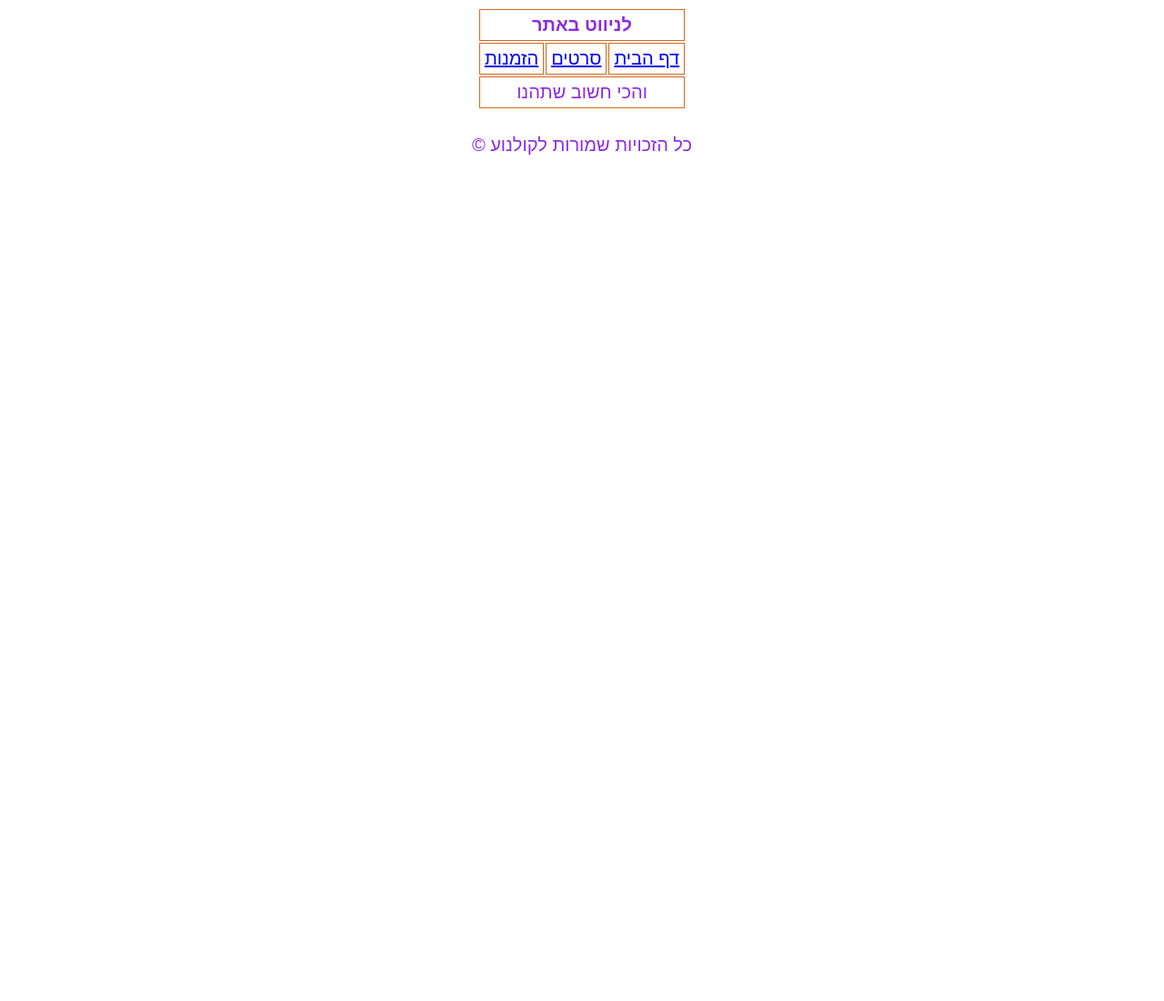
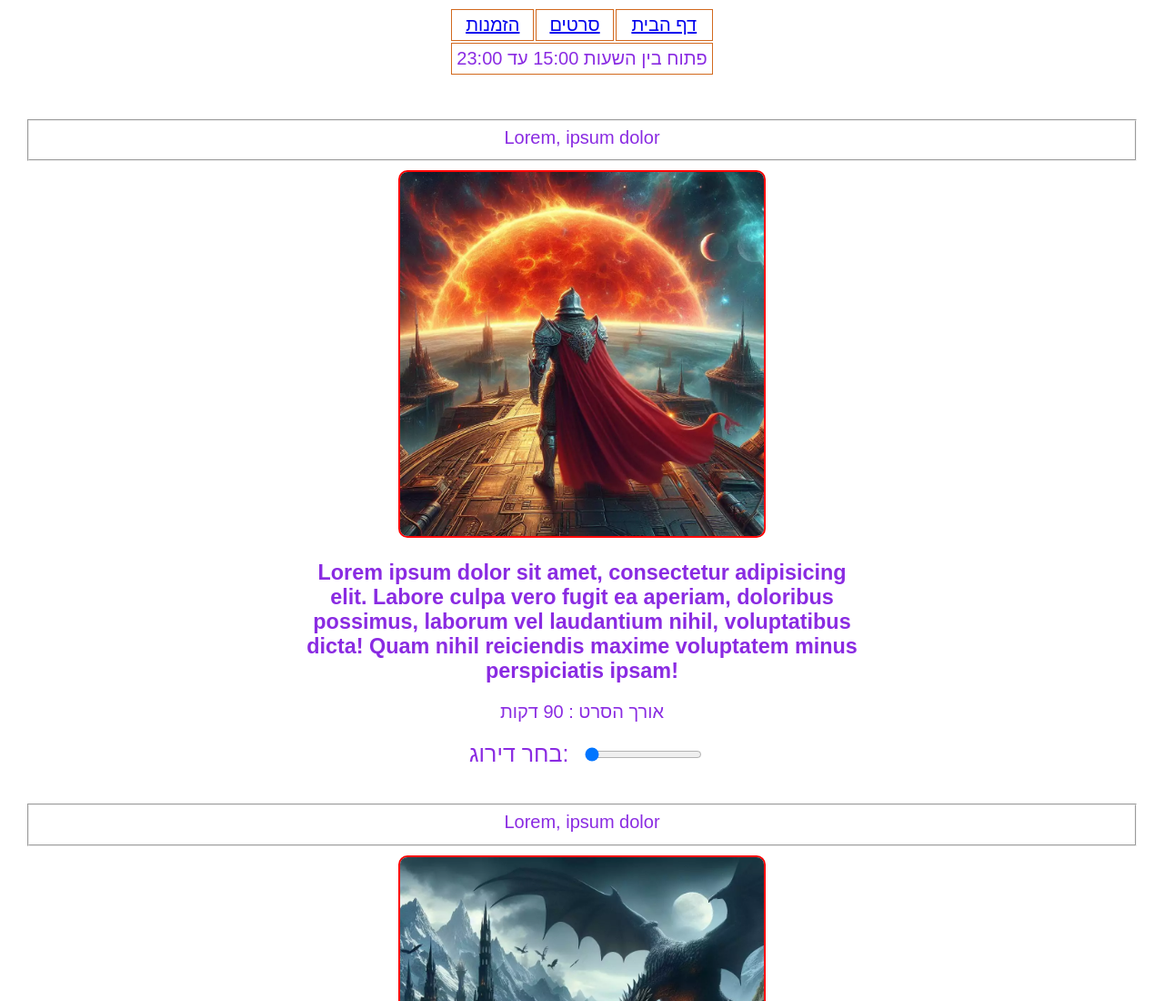
Before and after one commit to sh770/cinema, a plain HTML site: page movise.html in a window 1280 px wide. Shown: the top 1100 px of the page at 91% size. Before the commit the page ends 800 px from the top, so only its background shows below. Drawn offline with Linux system fonts and the light colour scheme.

Commit message:
משימת סיום

```diff
--- a/movise.html
+++ b/movise.html
@@ -1,17 +1,19 @@
 <!DOCTYPE html>
 <html lang="he">
+
 <head>
     <meta charset="UTF-8">
     <meta name="viewport" content="width=device-width, initial-scale=1.0">
     <title>סרטים</title>
     <link rel="stylesheet" href="style.css">
 </head>
+
 <body>
     <header>
         <nav>
             <table>
                 <thead>
-                        <th colspan="100%">לניווט באתר</th>
+                    <!-- <th colspan="100%">קולנוע מדע בדיוני ופנטזיה אינטראקטיבי</th> -->
                 </thead>
                 <tbody>
                     <tr>
@@ -21,9 +23,8 @@
                     </tr>
                 </tbody>
                 <tfoot>
-                        <td colspan="100%">והכי חשוב שתהנו</td>
+                    <td colspan="100%">פתוח בין השעות 15:00 עד 23:00</td>
                 </tfoot>
-
             </table>
         </nav>
 
@@ -31,6 +32,69 @@
     <main>
         <h1></h1>
         <h2></h2>
+
+        <article>
+            <figure>
+                <fieldset>Lorem, ipsum dolor</fieldset>
+                <img src="3.cinema.webp" alt="סרט חדש">
+                <h3>Lorem ipsum dolor sit amet, consectetur adipisicing elit. Labore culpa vero fugit ea aperiam,
+                    doloribus possimus, laborum vel laudantium nihil, voluptatibus dicta! Quam nihil reiciendis maxime
+                    voluptatem minus perspiciatis ipsam!</h3>
+                <p>אורך הסרט : 90 דקות</p>
+
+                <label for="rating-slider">בחר דירוג:</label>
+                <input type="range" id="rating-slider" name="rating" min="1" max="10" value="1">
+
+            </figure>
+            <figure>
+                <fieldset>Lorem, ipsum dolor</fieldset>
+                <img src="7.cinema.webp" alt="סרט חדש">
+                <h3>Lorem ipsum dolor sit amet, consectetur adipisicing elit. Labore culpa vero fugit ea aperiam,
+                    doloribus possimus,
+                    laborum vel laudantium nihil, voluptatibus dicta! Quam nihil reiciendis maxime voluptatem minus
+                    perspiciatis ipsam!
+                </h3>
+                <p>אורך הסרט : 90 דקות</p>
+                <label for="rating-slider">בחר דירוג:</label>
+                <input type="range" id="rating-slider" name="rating" min="1" max="10" value="1">
+            </figure>
+            <figure>
+                <fieldset>Lorem, ipsum dolor</fieldset>
+                <img src="11.cinema.webp" alt="סרט חדש">
+                <h3>Lorem ipsum dolor sit amet, consectetur adipisicing elit. Labore culpa vero fugit ea aperiam,
+                    doloribus possimus,
+                    laborum vel laudantium nihil, voluptatibus dicta! Quam nihil reiciendis maxime voluptatem minus
+                    perspiciatis ipsam!
+                </h3>
+                <p>אורך הסרט : 90 דקות</p>
+                <label for="rating-slider">בחר דירוג:</label>
+                <input type="range" id="rating-slider" name="rating" min="1" max="10" value="1">
+            </figure>
+            <figure>
+                <fieldset>Lorem, ipsum dolor</fieldset>
+                <img src="6.cinema.webp" alt="סרט חדש">
+                <h3>Lorem ipsum dolor sit amet, consectetur adipisicing elit. Labore culpa vero fugit ea aperiam,
+                    doloribus possimus,
+                    laborum vel laudantium nihil, voluptatibus dicta! Quam nihil reiciendis maxime voluptatem minus
+                    perspiciatis ipsam!
+                </h3>
+                <p>אורך הסרט : 90 דקות</p>
+                <label for="rating-slider">בחר דירוג:</label>
+                <input type="range" id="rating-slider" name="rating" min="1" max="10" value="1">
+            </figure>
+            <figure>
+                <fieldset>Lorem, ipsum dolor</fieldset>
+                <img src="10.cinema.webp" alt="סרט חדש">
+                <h3>Lorem ipsum dolor sit amet, consectetur adipisicing elit. Labore culpa vero fugit ea aperiam,
+                    doloribus possimus,
+                    laborum vel laudantium nihil, voluptatibus dicta! Quam nihil reiciendis maxime voluptatem minus
+                    perspiciatis ipsam!
+                </h3>
+                <p>אורך הסרט : 90 דקות</p>
+                <label for="rating-slider">בחר דירוג:</label>
+                <input type="range" id="rating-slider" name="rating" min="1" max="10" value="1">
+            </figure>
+        </article>
 
     </main>
     <footer>
@@ -40,4 +104,5 @@
         </aside>
     </footer>
 </body>
+
 </html>
--- a/style.css
+++ b/style.css
@@ -1,5 +1,5 @@
 body {
-    direction: rtl;
+    direction: auto;
     color: blueviolet;
     font-family: Arial, Helvetica, sans-serif;
     font-size: 20px;
@@ -10,8 +10,47 @@ td,
 th {
     border: solid 1px chocolate;
     padding: 5px;
-    }
+}
 
 table {
+    direction: rtl;
     margin: auto;
 }
+
+label {
+    direction: rtl;
+    font-size: 25px;
+    text-align: center;
+    margin: 10px;
+}
+
+
+figure {
+    /* border: solid 0.5px red; */
+    margin: 10px;
+    padding: 10px;
+    display: inline-block;
+    text-align: center;
+}
+
+h3 {
+    text-align: center;
+    width: 50%;
+    margin: 10px auto;
+}
+
+img {
+    width: 400px;
+    height: 400px;
+    border-radius: 10px;
+    border: double 2px red;
+    margin: 10px;
+}
+
+form {
+    direction: rtl;
+    font-size: 25px;
+    text-align: center;
+    margin: 10px;
+
+}
```
Also changed, not shown: home.html (+36 -20 lines), index.html (+1 -1 lines), orders.html (+40 -5 lines). Lines whose indentation alone changed are shown as unchanged.
